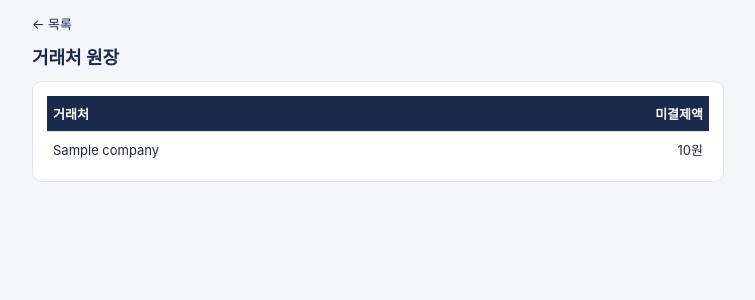
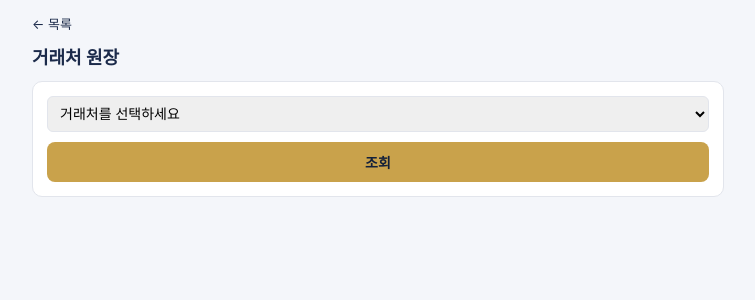
Before and after one commit to hyunni26/JLMS-APP, a Flask app: template templates/ledger_list.html in a window 1280 px wide. Shown: the part 48-348 px from the top of the page, without its empty margins (262-1017 px from the left). Run offline with Flask 3, Linux system fonts and the light colour scheme; the template is opened without the code that fills it: most values are stand-ins (such as "Sample title", 1, 10 or a date in 2020).

Commit message:
Update ledger_list.html

```diff
--- a/templates/ledger_list.html
+++ b/templates/ledger_list.html
@@ -2,15 +2,16 @@
 {% block content %}
 <div class="breadcrumb"><a href="{{ url_for('dashboard') }}">← 목록</a></div>
 <h1>거래처 원장</h1>
-<div class="card table-scroll">
-  <table>
-    <tr><th>거래처</th><th class="num">미결제액</th></tr>
-    {% for c in companies %}
-    <tr onclick="location.href='{{ url_for('ledger_detail', company_id=c.id) }}'" style="cursor:pointer;">
-      <td>{{ c.name }}</td>
-      <td class="num">{{ "{:,.0f}".format(c.balance) }}원</td>
-    </tr>
-    {% endfor %}
-  </table>
+
+<div class="card">
+  <form method="get">
+    <select name="company_id" required style="width:100%; margin-bottom:10px;">
+      <option value="" disabled selected>거래처를 선택하세요</option>
+      {% for c in companies %}
+      <option value="{{ c.id }}">{{ c.name }}</option>
+      {% endfor %}
+    </select>
+    <button type="submit" class="btn gold" style="width:100%;">조회</button>
+  </form>
 </div>
 {% endblock %}
```
